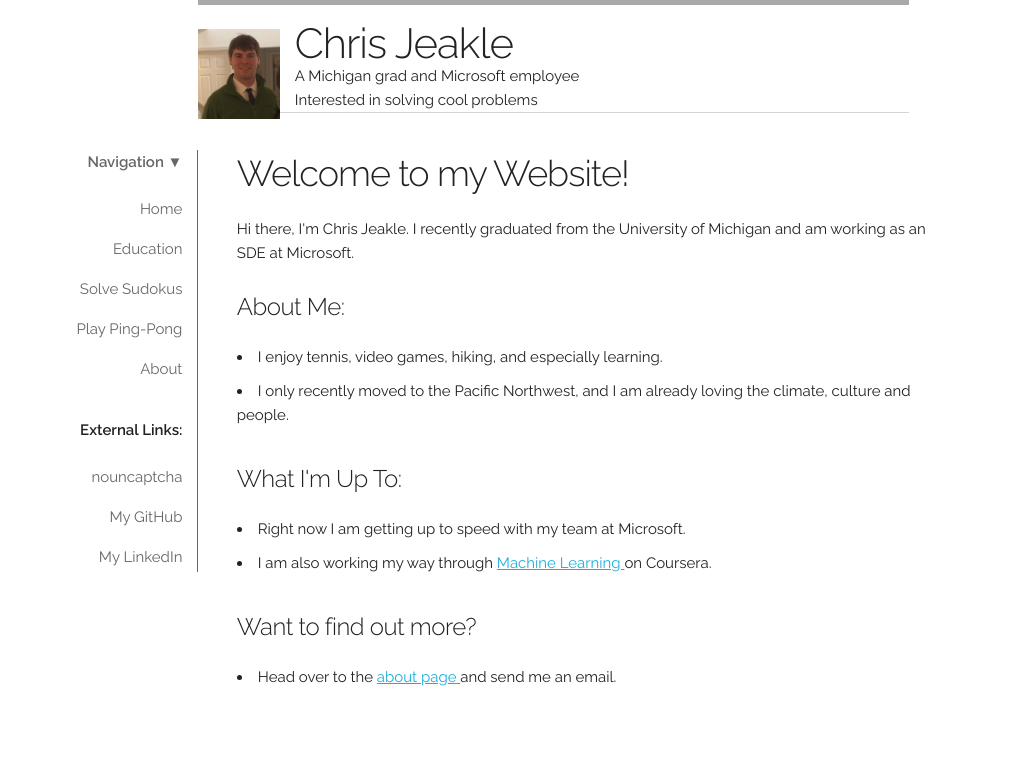
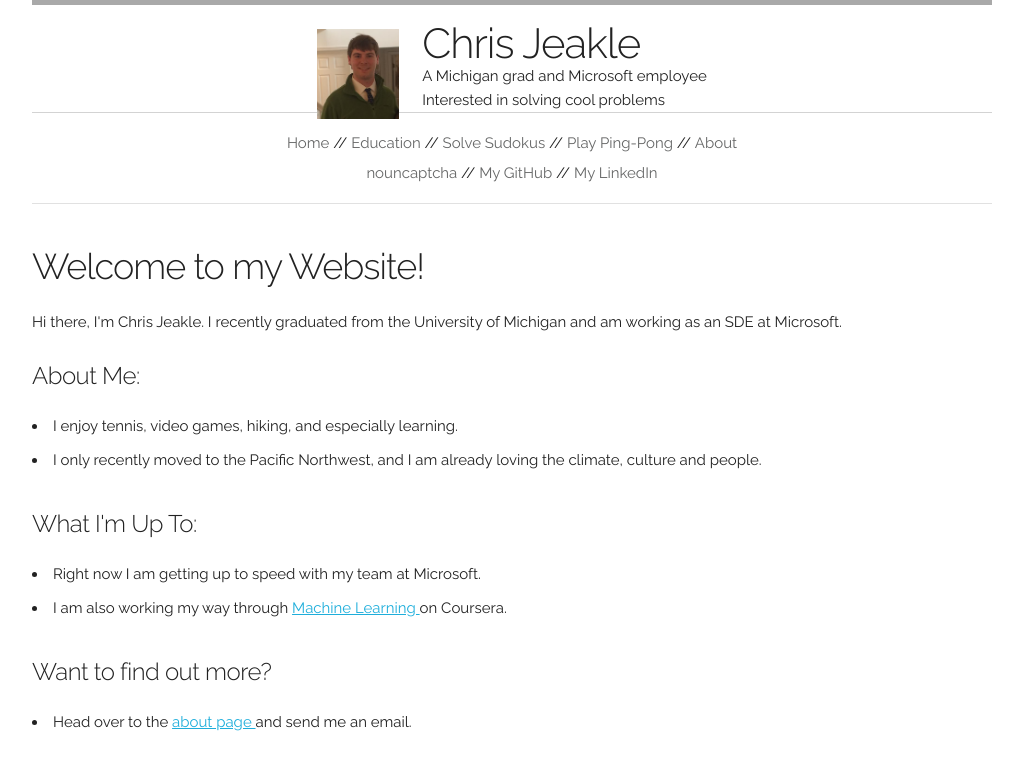
Before and after one commit to cjjeakle/cjjeakle.github.io, a Jekyll site: the page built from index.html, in a window 1280 px wide. Shown: the top 770 px of the page, without its empty margins (128-1151 px from the left). Built offline with Jekyll 4.4.1, drawn with Linux system fonts in a browser that asks for light colours.

Commit message:
Revised site layout and CSS to look much better! (especially on mobile)

```diff
--- a/_includes/header.html
+++ b/_includes/header.html
@@ -1,7 +1,9 @@
-<header class="header">
+<header class="header center">
   <br>
-  <div class="title">
-    <div id="headerImg"><img src="{{ '/static/img/me.png' | prepend: site.baseurl }}"/></div>
+  <div class="headerContent">
+    <div id="headerImg">
+      <img src="{{ '/static/img/me.png' | prepend: site.baseurl }}"/>
+    </div>
     <div id="headerText">
       <h2>Chris Jeakle</h2>
       <div id="headerDetails">
--- a/_includes/navigation.html
+++ b/_includes/navigation.html
@@ -1,20 +1,15 @@
 <div id="navigation">
-  <a href="javascript:toggleShow('navContent')">
-    <h6 class="navHeader bold">Navigation &#9660;</h6>
-  </a>
-  <div class="navContent">
+  <div class="navContent center">
     <ul>
-      <li><a href="/">Home</a></li>
-      <li><a href="/education/">Education</a></li>
-      <li><a href="/sudokusolver/">Solve Sudokus</a></li>
-      <li><a href="/pingpong/">Play Ping-Pong</a></li>
+      <li><a href="/">Home</a></li> //
+      <li><a href="/education/">Education</a></li> //
+      <li><a href="/sudokusolver/">Solve Sudokus</a></li> //
+      <li><a href="/pingpong/">Play Ping-Pong</a></li> //
       <li><a href="/about/">About</a>
     </ul>
-    <br/>
-    <h6 class="bold">External Links:</h6>
     <ul>
-      <li><a href="http://www.nouncaptcha.com" target="_Blank">nouncaptcha</a></li>
-      <li><a href="https://github.com/cjjeakle?tab=repositories" target="_Blank">My GitHub</a></li>
+      <li><a href="http://www.nouncaptcha.com" target="_Blank">nouncaptcha</a></li> //
+      <li><a href="https://github.com/cjjeakle?tab=repositories" target="_Blank">My GitHub</a></li> //
       <li><a href="http://www.linkedin.com/pub/christopher-jeakle/42/b14/a28" target="_Blank">My LinkedIn</a></li>
     </ul>
   </div>
--- a/_layouts/default.html
+++ b/_layouts/default.html
@@ -6,23 +6,25 @@
   <body>
     <div class="container">
       <div class="row">
-        <div class="two columns">
-          &nbsp;
-        </div>
-        <div class="nine columns">
-          {% include header.html %}
-        </div>
+        {% include header.html %}
       </div>
-
+    </div>
+    <div class="container">
       <div class="content row">
         <div class="row">
-          <br/>
-        </div>
-        <div class="two columns">
           {% include navigation.html %}
         </div>
-        <div class="nine columns">
-          {{ content }}
+        <hr class="small-hr"/>
+        <div class="row">
+          <div class="zero columns">
+            &nbsp;
+          </div>
+          <div class="twelve columns">
+            {{ content }}
+          </div>
+          <div class="zero columns">
+            &nbsp;
+          </div>
         </div>
       </div>
 
--- a/static/css/main.css
+++ b/static/css/main.css
@@ -9,12 +9,22 @@ br {
 /**
  * Utilities
  */
+.center {
+    float: center;
+    text-align: center;
+}
+
 .min-width {
     display: inline-block;
 }
 
 .bold {
     font-weight: bold;
+}
+
+.small-hr {
+    margin-top: 1em;
+    margin-bottom: 1em;
 }
 
 
@@ -25,6 +35,7 @@ br {
 .header {
     border-top: 5px solid darkGray;
     border-bottom: 1px solid lightGray;
+    margin-bottom: 1em;
 }
 
 
@@ -58,23 +69,19 @@ br {
     background: #777;
 }
 
-.center {
-    float: center;
-    text-align: center;
-}
-
 
 
 /**
  * Header
  */
 #headerImg {
-    margin-right: 15px;
-    float: left;
+    display: inline;
+    position: relative;
 }
 
 #headerImg img {
     height: 90px;
+    position: absolute;
 }
 
 #headerText {
@@ -83,6 +90,7 @@ br {
     text-align: left;
     height:auto;
     width: auto;
+    margin-left: 7em;
     margin-top: 1em;
     margin-bottom: 0em;
 }
@@ -101,16 +109,16 @@ br {
  * Navigation Menu
  */
 #navigation {
-    border-right:1px solid #666767;
-    padding-right: 1em;
-    text-align: right;
 }
 
 #navigation ul {
-    text-align: right;
     margin-top: 0px;
     margin-bottom: 0px;
     list-style-type:none;
+}
+
+#navigation li {
+    display: inline;
 }
 
 #navigation a {
--- a/static/js/main.js
+++ b/static/js/main.js
@@ -20,25 +20,6 @@ function findByClass(className, domNode, tagName) {
 	return elts;
 }
 
-function toggleShow(obj)
-{
-	titles = findByClass('navHeader', null, null);
-	elts = findByClass(obj, null, 'div');
-	for (i = 0; i < elts.length; i++)
-	{
-		if (titles[i].innerHTML == "Navigation ►")
-		{
-			titles[i].innerHTML = "Navigation &#9660";
-			elts[i].style.display = "inherit";
-		}
-		else
-		{
-			titles[i].innerHTML = "Navigation &#9658"
-			elts[i].style.display = "none";
-		}
-	}
-}
-
 function setStyleByClass(objClass, style)
 {
 	elts = findByClass(objClass, null, null);
```
